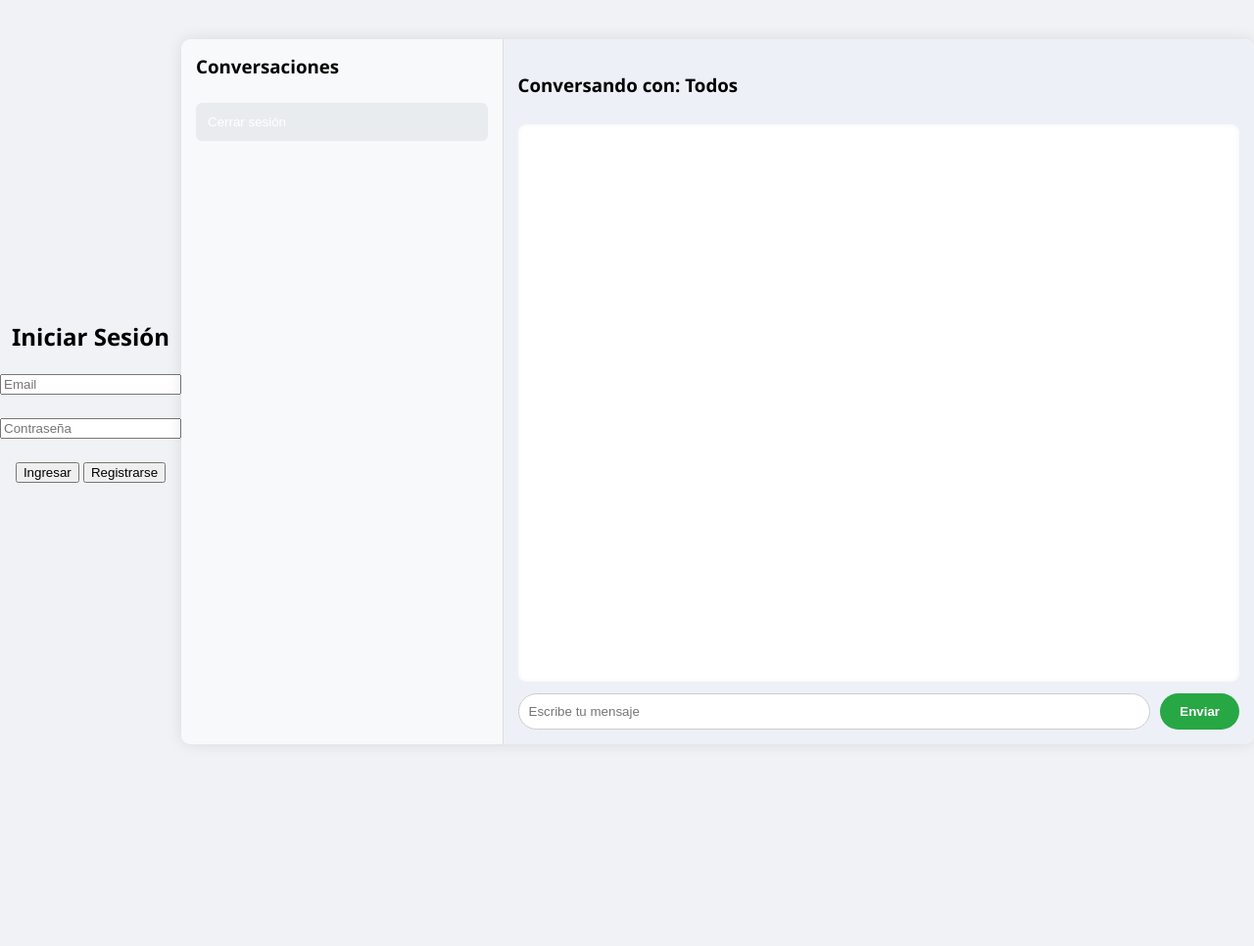
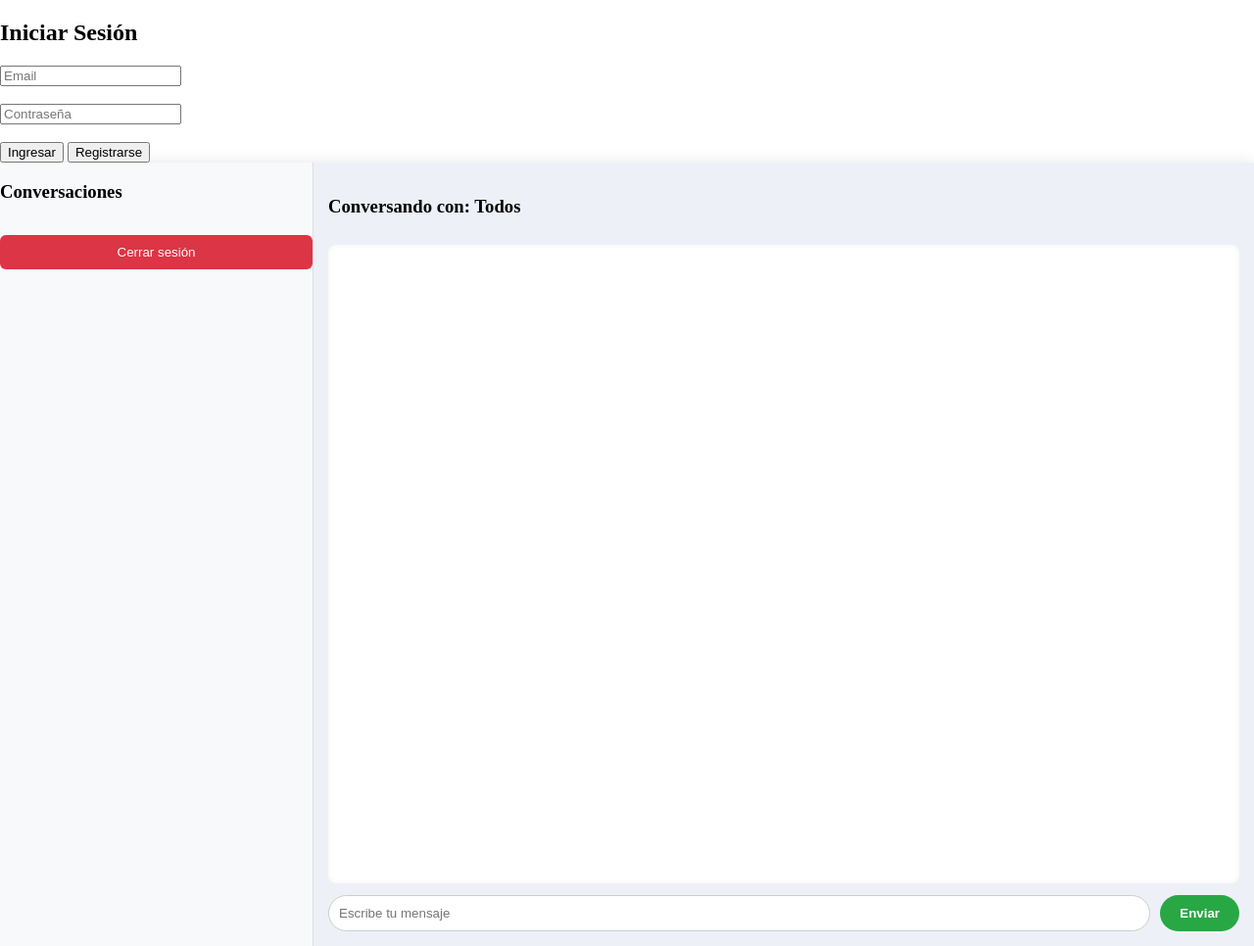
Before and after one commit to JosephPineda08/chat_encryptado, a plain HTML site: page client/index.html in a window 1280 px wide. Shown: the whole page at 98% size. Before the commit the page ends 800 px from the top, so only its background shows below. Drawn offline with nearby package versions, Linux system fonts and the light colour scheme.

Commit message:
UI: rediseño tipo WhatsApp

```diff
--- a/client/index.html
+++ b/client/index.html
@@ -10,65 +10,36 @@
     box-sizing: border-box;
   }
 
-  body {
+html, body {
   margin: 0;
-    font-family: 'Segoe UI', sans-serif;
-    background-color: #f0f2f5;
-    height: 100vh;
-    display: flex;
-    justify-content: center;
-    align-items: center;
-  }
-
-  #auth {
-    text-align: center;
+  padding: 0;
+  height: 100%;
 }
 
 #chat {
-    width: 90vw;
-    height: 90vh;
   display: flex;
-    border-radius: 10px;
-    overflow: hidden;
+  flex-direction: row;         /* 👈 esto asegura horizontal */
+  height: 100vh;               /* 👈 toda la altura visible */
+  width: 100vw;
+  background: white;
   box-shadow: 0 0 15px rgba(0,0,0,0.1);
-    background: white;
 }
 
 #usuarios {
-    width: 30%;
-    background-color: #f8f9fa;
+  width: 25%;                  /* 👈 ancho fijo lateral */
+  overflow-y: auto;
+  background: #f8f9fa;
   border-right: 1px solid #ddd;
-    padding: 15px;
-    overflow-y: auto;
-  }
-
-  #usuarios h3 {
-    margin-top: 0;
-  }
-
-  #usuarios button {
-    width: 100%;
-    padding: 12px;
-    margin: 6px 0;
-    background: #e9ecef;
-    border: none;
-    border-radius: 6px;
-    text-align: left;
-    cursor: pointer;
-    font-weight: 500;
-  }
-
-  #usuarios button:hover {
-    background-color: #dee2e6;
 }
 
 #panel-chat {
-    width: 70%;
+  flex: 1;                     /* 👈 que ocupe todo lo restante */
   display: flex;
   flex-direction: column;
   padding: 15px;
   background-color: #edf1f7;
 }
+
 
   #topbar {
     margin-bottom: 10px;
```
Lines whose indentation alone changed are shown as unchanged.
